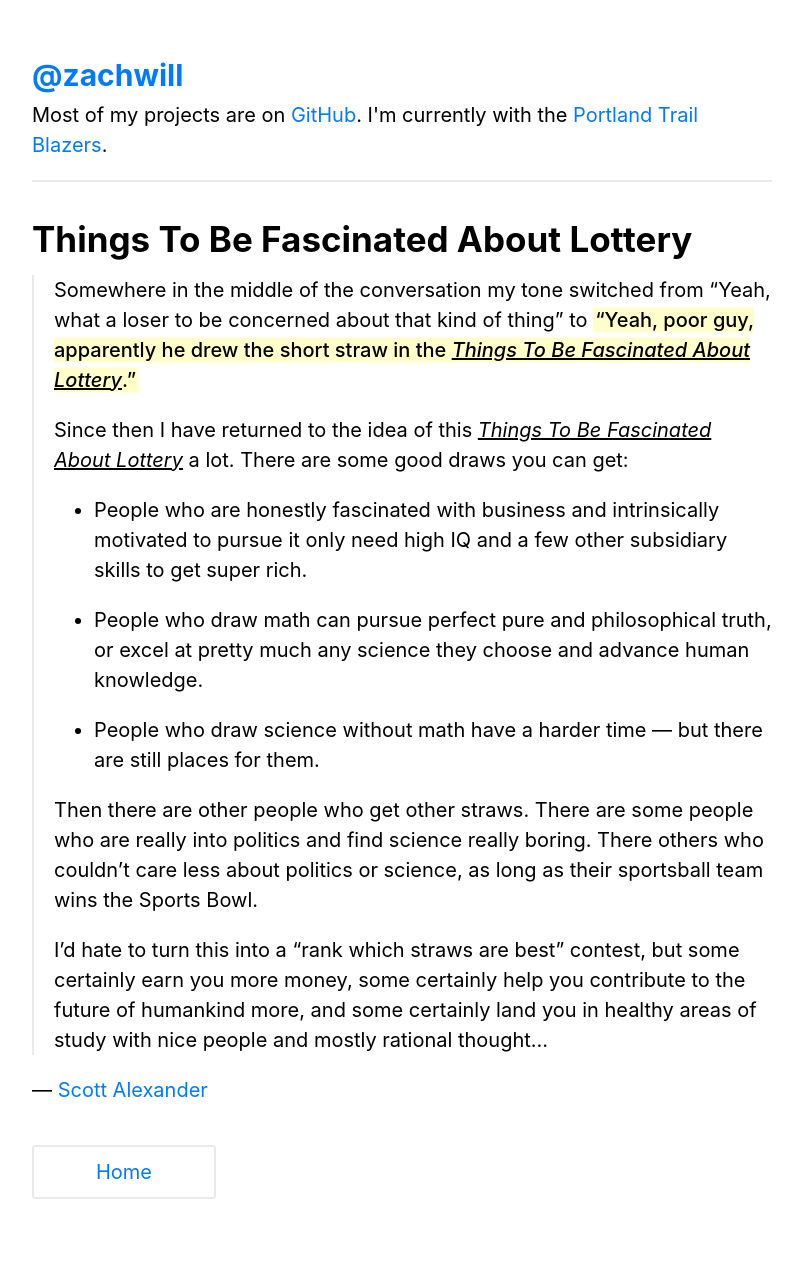
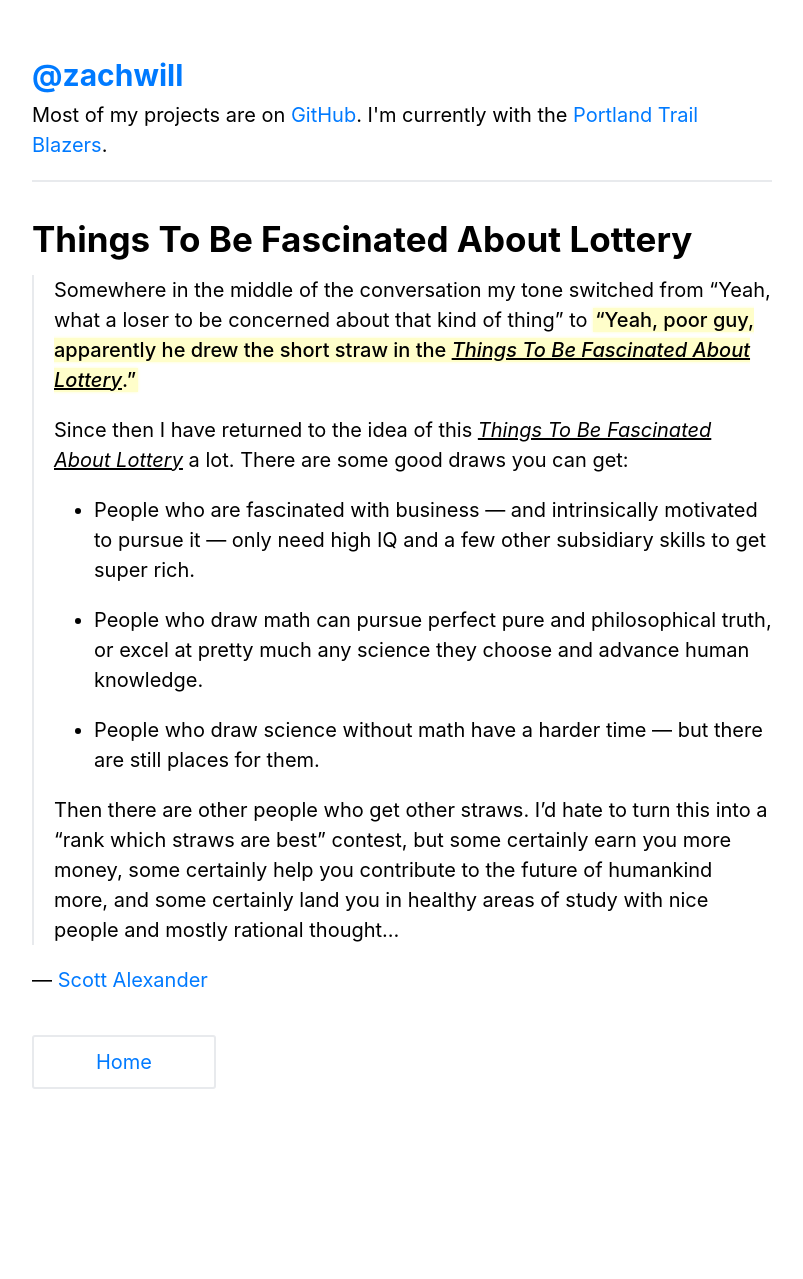
Before and after one commit to zachwill/blog, a Jekyll site: the page built from _posts/2019-08-20-things-to-be-fascinated-about-lottery.md, in a window 1280 px wide. Shown: the whole page, without its empty margins (238-1041 px from the left). Built offline with Jekyll 4.4.1, drawn with Linux system fonts in a browser that asks for light colours; after the commit the page ends 1169 px from its top, so only the background shows below that.

Commit message:
Update lottery quote

```diff
--- a/_posts/2019-08-20-things-to-be-fascinated-about-lottery.md
+++ b/_posts/2019-08-20-things-to-be-fascinated-about-lottery.md
@@ -13,8 +13,8 @@ permalink : /things-to-be-fascinated-about-lottery/
 > Since then I have returned to the idea of this _Things To Be Fascinated About
 > Lottery_ a lot. There are some good draws you can get:
 >
-> * People who are honestly fascinated with business and intrinsically motivated
->   to pursue it only need high IQ and a few other subsidiary skills to get
+> * People who are fascinated with business &mdash; and intrinsically motivated
+>   to pursue it &mdash; only need high IQ and a few other subsidiary skills to get
 >   super rich.
 >
 > * People who draw math can pursue perfect pure and philosophical truth, or
@@ -23,15 +23,11 @@ permalink : /things-to-be-fascinated-about-lottery/
 > * People who draw science without math have a harder time &mdash; but there
 >   are still places for them.
 >
-> Then there are other people who get other straws. There are some people
-> who are really into politics and find science really boring. There others who
-> couldn’t care less about politics or science, as long as their sportsball team
-> wins the Sports Bowl.
->
-> I’d hate to turn this into a “rank which straws are best” contest, but some
-> certainly earn you more money, some certainly help you contribute to the
-> future of humankind more, and some certainly land you in healthy areas of
-> study with nice people and mostly rational thought...
+> Then there are other people who get other straws. I’d hate to turn this into
+> a “rank which straws are best” contest, but some certainly earn you more
+> money, some certainly help you contribute to the future of humankind more,
+> and some certainly land you in healthy areas of study with nice people and
+> mostly rational thought...
 
 
 &mdash; [Scott Alexander](https://slatestarcodex.com/2013/06/30/the-lottery-of-fascinations/)
```
